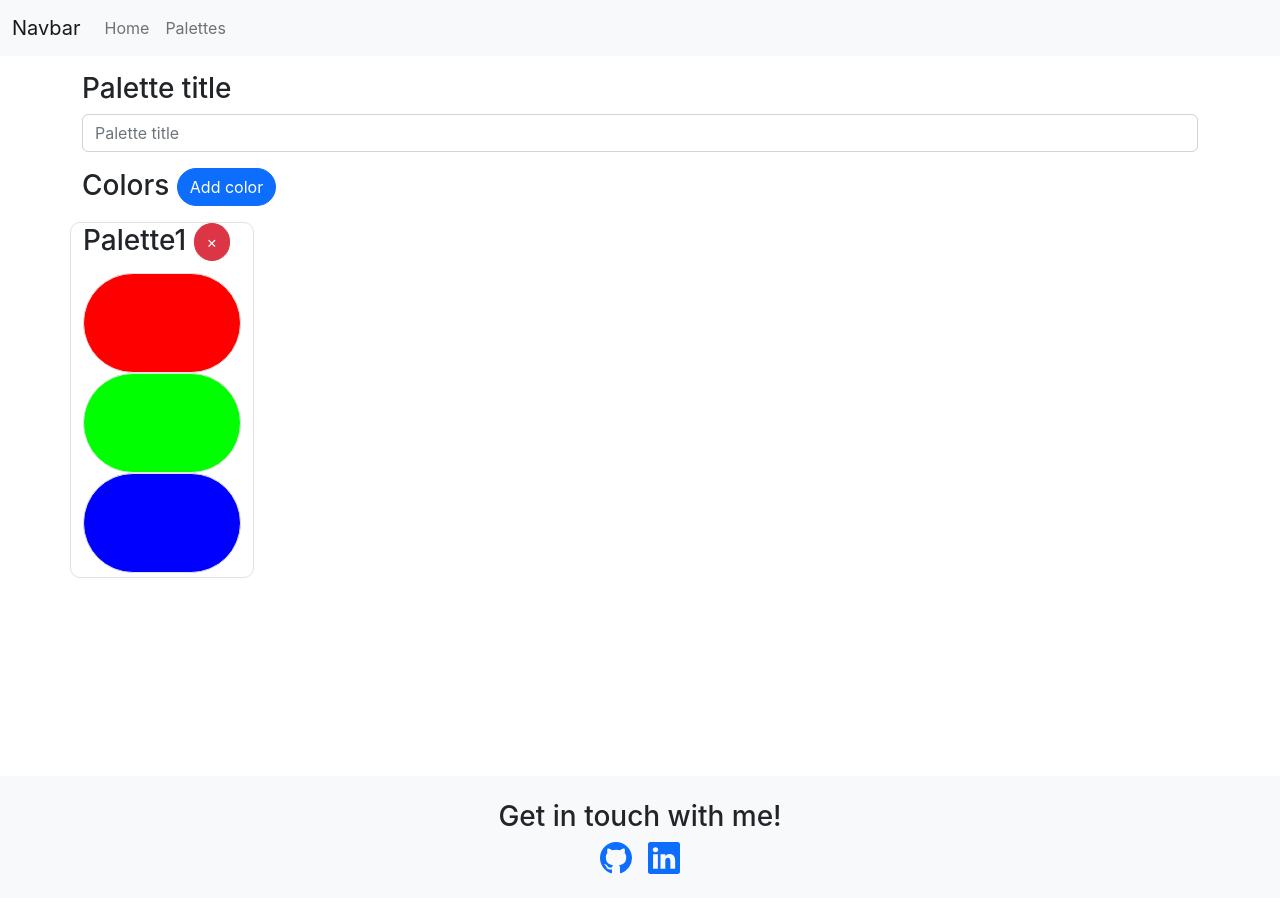
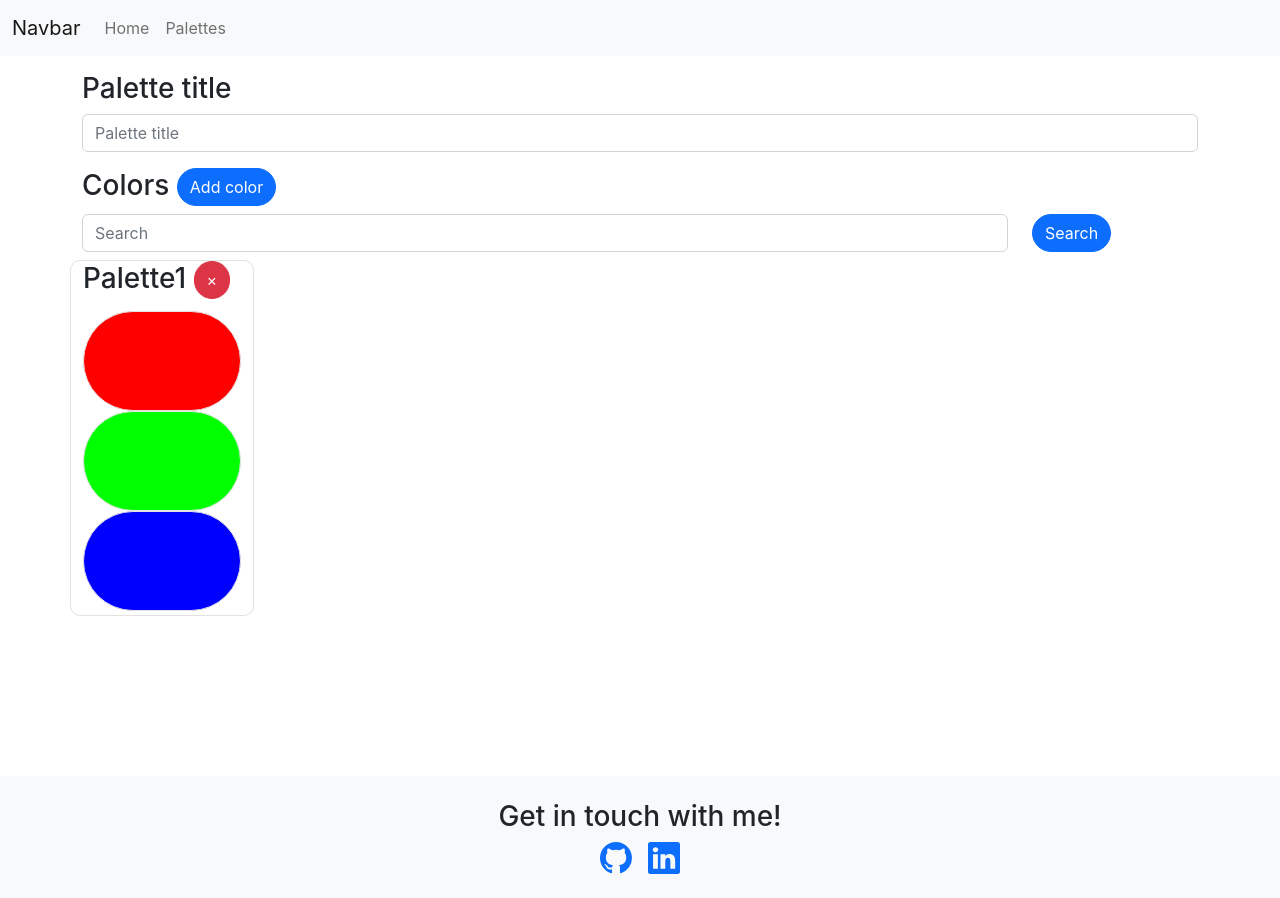
Before and after one commit to milijan00/colorpicker, a React (Create React App) app: page /palettes in a window 1280 px wide. Built offline with nearby package versions, Linux system fonts and the light colour scheme.

Commit message:
Palettes can be searched.

```diff
--- a/src/features/palettes/Palettes.js
+++ b/src/features/palettes/Palettes.js
@@ -5,7 +5,12 @@ import PalettesList from "./PalettesList";
 import PaletteDetails from "./PaletteDetails";
 export default function Palettes(){
 	const dispatch = useDispatch();
-	const palettes = useSelector(state => state.palettes.palettes);
+	const search = useSelector(state => state.palettes.search);
+	let palettes = useSelector(state => state.palettes.searchResult);
+	// if(search){
+	// }else {
+	// 	palettes = useSelector(state => state.palettes.palettes);
+	// }
 	const selected = useSelector(state => state.palettes.selected);
 	const colorInputs = useSelector(state => state.palettes.colorInputs);
 	const paletteName = useSelector(state => state.palettes.paletteName);
@@ -37,6 +42,18 @@ export default function Palettes(){
 
 				</form>
 			</section>
+			<section className="">
+				<form method="POST" action="#" name="searchPalettesForm" onSubmit={(e)=>{e.preventDefault(); dispatch(palettesActions.onSearch())}}>
+					<section className="row">
+						<article className="col-12 col-md-10">
+							<input type="text" placeholder="Search" value={search} onChange={(e)=>{ dispatch(palettesActions.onSearchValueChange(e.target.value))}} className="form-control" />
+						</article>
+						<article className="col-12 col-md-2">
+							<input type="submit" value="Search" className="btn btn-primary"/>
+						</article>
+					</section>
+				</form>
+			</section>
 			<section className="row">
 				{palettes.length ? <><PalettesList palettes={palettes}/> {selected != null && <PaletteDetails/>} </>: <h1>There are no palettes at the moment.</h1>}
 			</section>
--- a/src/features/palettes/palettesSlice.js
+++ b/src/features/palettes/palettesSlice.js
@@ -5,7 +5,24 @@ const palettesSlice = createSlice({
 	initialState : {
 		paletteName : "",
 		editPalette : false,
+		search : "",
 		palettes : [
+			{
+				name : "Palette1",
+				colors : [
+					{
+						value : "#ff0000"
+					},
+					{
+						value : "#00ff00"
+					},
+					{
+						value : "#0000ff"
+					}
+				]
+			}
+		],
+		searchResult : [
 			{
 				name : "Palette1",
 				colors : [
@@ -72,6 +89,16 @@ const palettesSlice = createSlice({
 				state.palettes[index].name = action.payload.value;
 				state.selected = state.palettes[index];
 			}
+		},
+		onSearch(state){
+			if(state.search){
+				state.searchResult = state.palettes.filter(x => x.name.includes(state.search));
+			}else {
+				state.searchResult = state.palettes;
+			}
+		},
+		onSearchValueChange(state, action){
+			state.search = action.payload;
 		}
 	}
 });
```
